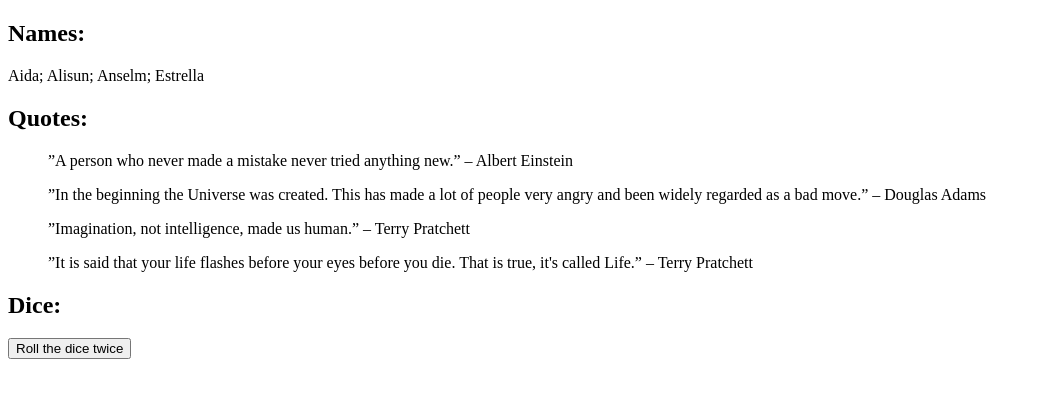
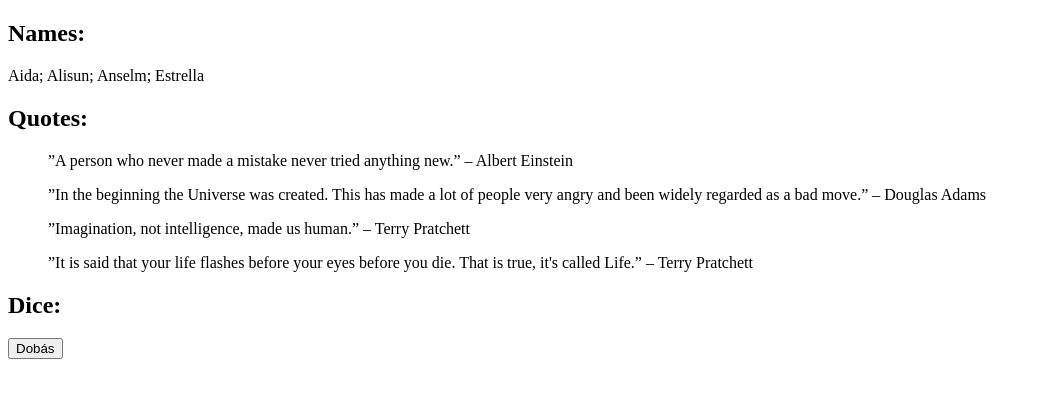
Before and after one commit to hrustinszkiadam/js-array-fn-test, a plain HTML site: page index.html in a window 1280 px wide. Shown: the whole page, without its empty margins (0-1041 px from the left). Drawn offline with Linux system fonts and the light colour scheme.

Commit message:
fix: Dice text

```diff
--- a/index.html
+++ b/index.html
@@ -21,7 +21,7 @@
 		</div>
 		<div id="dice-wrapper">
 			<h2>Dice:</h2>
-			<button id="dice">Roll the dice twice</button>
+			<button id="dice">Dobás</button>
 		</div>
 	</body>
 </html>
```
